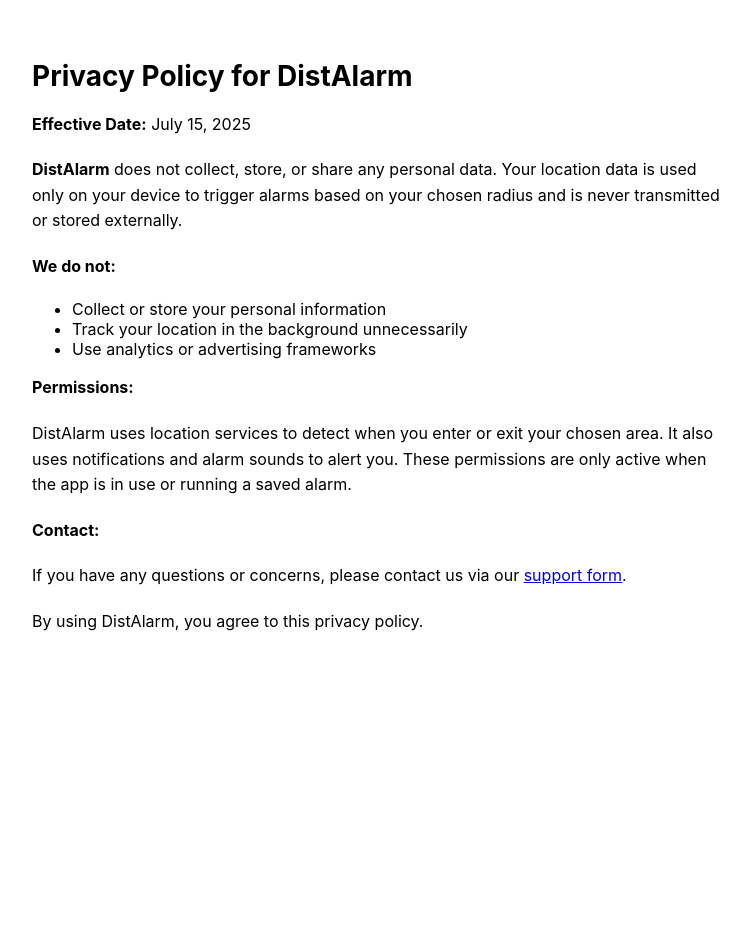
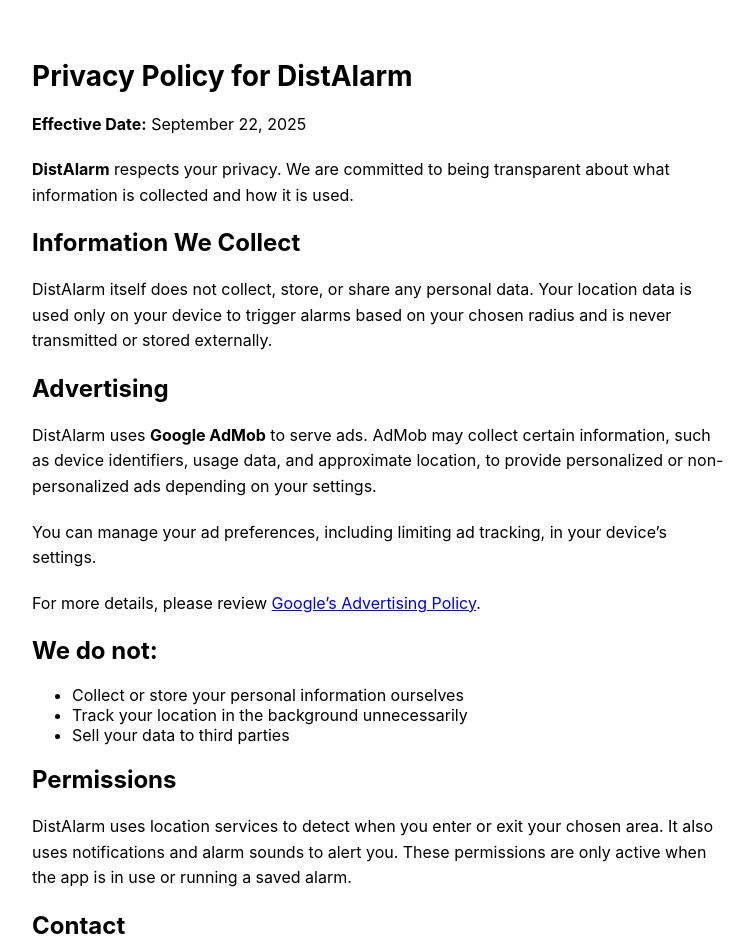
Before and after one commit to Khulon/distalarmweb, a plain HTML site: page privacy.html in a window 1280 px wide. Shown: the top 943 px of the page, without its empty margins (258-1008 px from the left). Before the commit the page ends 800 px from the top, so only its background shows below. Drawn offline with Linux system fonts and the light colour scheme.

Commit message:
Update privacy.html

```diff
--- a/privacy.html
+++ b/privacy.html
@@ -12,21 +12,29 @@
 </head>
 <body>
     <h1>Privacy Policy for DistAlarm</h1>
-    <p><strong>Effective Date:</strong> July 15, 2025</p>
+    <p><strong>Effective Date:</strong> September 22, 2025</p>
 
-    <p><strong>DistAlarm</strong> does not collect, store, or share any personal data. Your location data is used only on your device to trigger alarms based on your chosen radius and is never transmitted or stored externally.</p>
+    <p><strong>DistAlarm</strong> respects your privacy. We are committed to being transparent about what information is collected and how it is used.</p>
 
-    <p><strong>We do not:</strong></p>
+    <h2>Information We Collect</h2>
+    <p>DistAlarm itself does not collect, store, or share any personal data. Your location data is used only on your device to trigger alarms based on your chosen radius and is never transmitted or stored externally.</p>
+
+    <h2>Advertising</h2>
+    <p>DistAlarm uses <strong>Google AdMob</strong> to serve ads. AdMob may collect certain information, such as device identifiers, usage data, and approximate location, to provide personalized or non-personalized ads depending on your settings.</p>
+    <p>You can manage your ad preferences, including limiting ad tracking, in your device’s settings.</p>
+    <p>For more details, please review <a href="https://policies.google.com/technologies/ads" target="_blank">Google’s Advertising Policy</a>.</p>
+
+    <h2>We do not:</h2>
     <ul>
-        <li>Collect or store your personal information</li>
+        <li>Collect or store your personal information ourselves</li>
         <li>Track your location in the background unnecessarily</li>
-        <li>Use analytics or advertising frameworks</li>
+        <li>Sell your data to third parties</li>
     </ul>
 
-    <p><strong>Permissions:</strong></p>
+    <h2>Permissions</h2>
     <p>DistAlarm uses location services to detect when you enter or exit your chosen area. It also uses notifications and alarm sounds to alert you. These permissions are only active when the app is in use or running a saved alarm.</p>
 
-    <p><strong>Contact:</strong></p>
+    <h2>Contact</h2>
     <p>If you have any questions or concerns, please contact us via our <a href="https://forms.gle/YOUR_GOOGLE_FORM_ID_HERE" target="_blank">support form</a>.</p>
 
     <p>By using DistAlarm, you agree to this privacy policy.</p>
```
